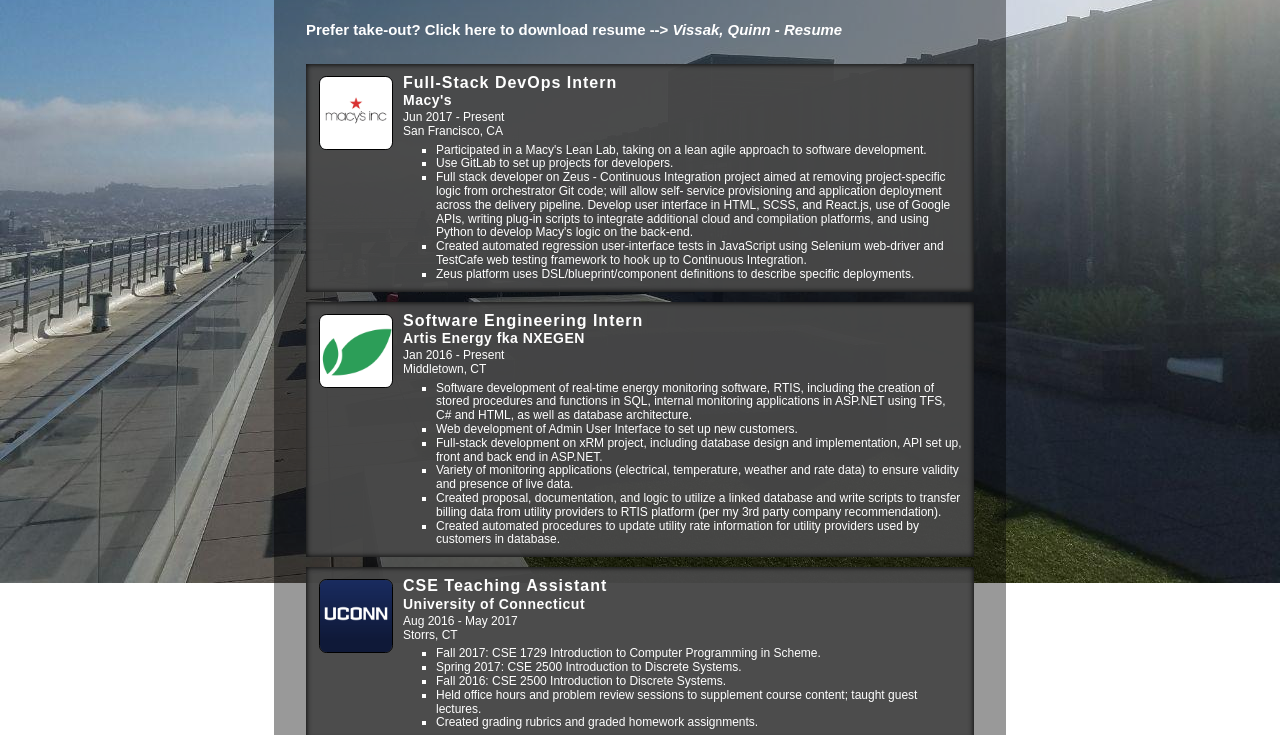
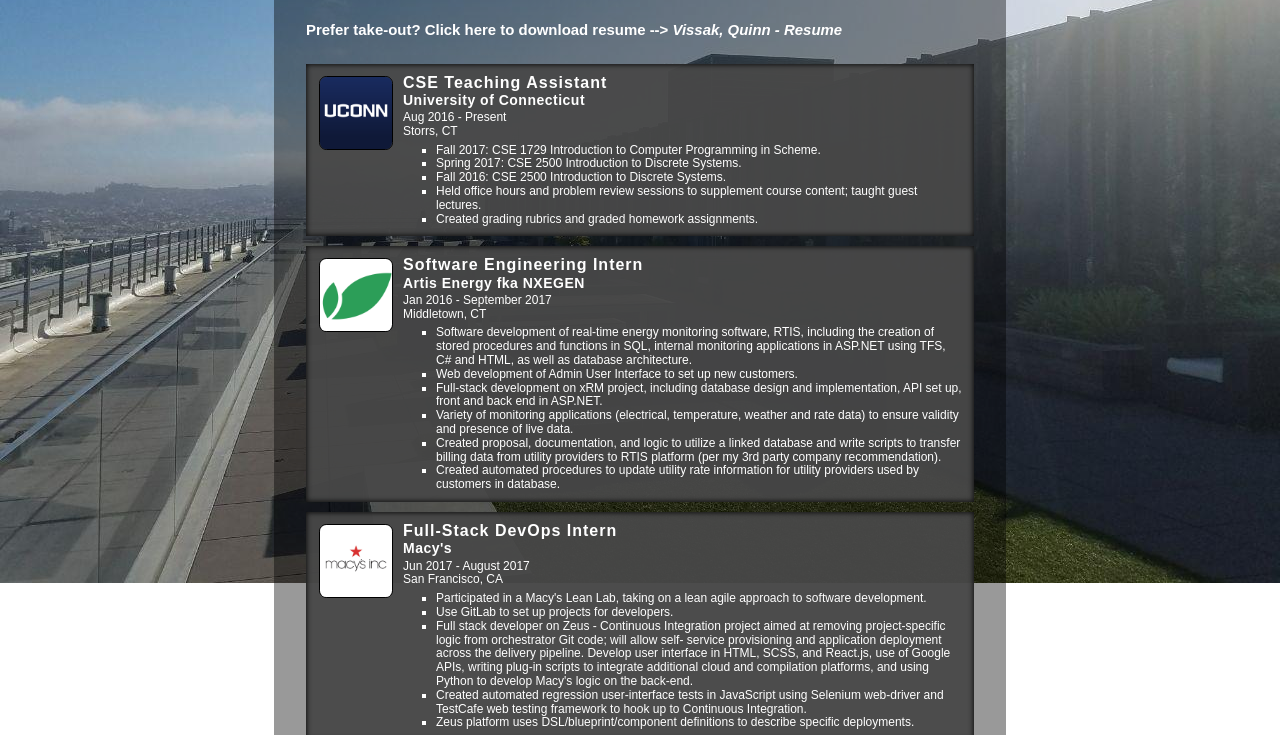
Before and after one commit to qvissak/qvissak.github.io, a plain HTML site: page html/experience.html in a window 1280 px wide. Shown: the part 217-952 px from the top of the page. Drawn offline with Linux system fonts and the light colour scheme.

Commit message:
Edit experience, skills and resume
Update experience and skills sections, update resume with resignation
from Artis Energy

```diff
--- a/html/experience.html
+++ b/html/experience.html
@@ -50,33 +50,33 @@
       <ul class="outer">
         <li class="outer shadow">
           <div class="experience-image-wrapper">
-            <img class="experience-polish" src="../images/MacysExperience.png"></img>
+            <img class="experience-polish" src="../images/UConnExperience.png"></img>
           </div>
           <div class="header-wrapper">
-            <div class="title">Full-Stack DevOps Intern</div>
-            <div class="subtitle">Macy's</div>
+            <div class="title">CSE Teaching Assistant</div>
+            <div class="subtitle">University of Connecticut</div>
             <div class="subtitle-details">
-              Jun 2017 - Present
+              Aug 2016 - Present
               <br />
-              San Francisco, CA
+              Storrs, CT
             </div>
           </div>
           <div class="description-body">
             <ul class="inner">
               <li>
-                Participated in a Macy's Lean Lab, taking on a lean agile approach to software development.
+                Fall 2017: CSE 1729 Introduction to Computer Programming in Scheme.
               </li>
               <li>
-                Use GitLab to set up projects for developers.
+                Spring 2017: CSE 2500 Introduction to Discrete Systems.
               </li>
               <li>
-                Full stack developer on Zeus - Continuous Integration project aimed at removing project-specific logic from orchestrator Git code; will allow self- service provisioning and application deployment across the delivery pipeline. Develop user interface in HTML, SCSS, and React.js, use of Google APIs, writing plug-in scripts to integrate additional cloud and compilation platforms, and using Python to develop Macy's logic on the back-end.
+                Fall 2016: CSE 2500 Introduction to Discrete Systems.
               </li>
               <li>
-                Created automated regression user-interface tests in JavaScript using Selenium web-driver and TestCafe web testing framework to hook up to Continuous Integration.
+                Held office hours and problem review sessions to supplement course content; taught guest lectures.
               </li>
               <li>
-                Zeus platform uses DSL/blueprint/component definitions to describe specific deployments.
+                Created grading rubrics and graded homework assignments.
               </li>
             </ul>
           </div>
@@ -89,7 +89,7 @@
             <div class="title">Software Engineering Intern</div>
             <div class="subtitle">Artis Energy fka NXEGEN</div>
             <div class="subtitle-details">
-              Jan 2016 - Present
+              Jan 2016 - September 2017
               <br />
               Middletown, CT
             </div>
@@ -119,33 +119,33 @@
         </li>
         <li class="outer shadow">
           <div class="experience-image-wrapper">
-            <img class="experience-polish" src="../images/UConnExperience.png"></img>
+            <img class="experience-polish" src="../images/MacysExperience.png"></img>
           </div>
           <div class="header-wrapper">
-            <div class="title">CSE Teaching Assistant</div>
-            <div class="subtitle">University of Connecticut</div>
+            <div class="title">Full-Stack DevOps Intern</div>
+            <div class="subtitle">Macy's</div>
             <div class="subtitle-details">
-              Aug 2016 - May 2017
+              Jun 2017 - August 2017
               <br />
-              Storrs, CT
+              San Francisco, CA
             </div>
           </div>
           <div class="description-body">
             <ul class="inner">
               <li>
-                Fall 2017: CSE 1729 Introduction to Computer Programming in Scheme.
+                Participated in a Macy's Lean Lab, taking on a lean agile approach to software development.
               </li>
               <li>
-                Spring 2017: CSE 2500 Introduction to Discrete Systems.
+                Use GitLab to set up projects for developers.
               </li>
               <li>
-                Fall 2016: CSE 2500 Introduction to Discrete Systems.
+                Full stack developer on Zeus - Continuous Integration project aimed at removing project-specific logic from orchestrator Git code; will allow self- service provisioning and application deployment across the delivery pipeline. Develop user interface in HTML, SCSS, and React.js, use of Google APIs, writing plug-in scripts to integrate additional cloud and compilation platforms, and using Python to develop Macy's logic on the back-end.
               </li>
               <li>
-                Held office hours and problem review sessions to supplement course content; taught guest lectures.
+                Created automated regression user-interface tests in JavaScript using Selenium web-driver and TestCafe web testing framework to hook up to Continuous Integration.
               </li>
               <li>
-                Created grading rubrics and graded homework assignments.
+                Zeus platform uses DSL/blueprint/component definitions to describe specific deployments.
               </li>
             </ul>
           </div>
```
Also changed, not shown: html/skills.html (+2 -1 lines), 1 other file.
